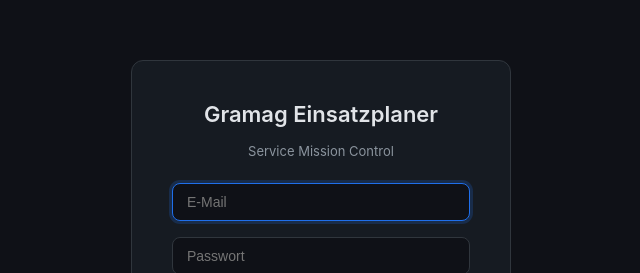
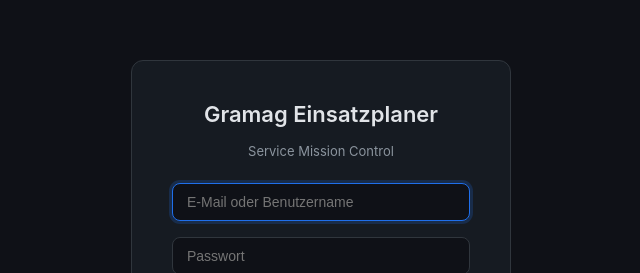
Before and after one commit to softhq-io/gramag, a React (Vite) app in the folder web/: page /einsatzplaner/login in a window 1280 px wide. Shown: the part 155-428 px from the top of the page, without its empty margins (319-959 px from the left). Built offline with nearby package versions, Linux system fonts and the light colour scheme.

Commit message:
Allow legacy usernames on login

```diff
--- a/web/src/i18n/de.json
+++ b/web/src/i18n/de.json
@@ -8,7 +8,7 @@
     "login": "Anmelden",
     "logging_in": "Anmelden...",
     "logout": "Abmelden",
-    "username": "E-Mail",
+    "username": "E-Mail oder Benutzername",
     "email": "E-Mail",
     "password": "Passwort",
     "loginError": "Ungültige Anmeldedaten",
--- a/web/src/i18n/en.json
+++ b/web/src/i18n/en.json
@@ -8,7 +8,7 @@
     "login": "Login",
     "logging_in": "Logging in...",
     "logout": "Logout",
-    "username": "Email",
+    "username": "Email or username",
     "email": "Email",
     "password": "Password",
     "loginError": "Invalid credentials",
--- a/web/src/pages/LoginPage.tsx
+++ b/web/src/pages/LoginPage.tsx
@@ -59,9 +59,11 @@ export function LoginPage() {
           </>
         ) : (
           <>
-            <input type="email" placeholder={t('auth.email')} value={email}
+            <input type="text" name="username" autoComplete="username"
+              placeholder={t('auth.username')} value={email}
               onChange={e => setEmail(e.target.value)} autoFocus required />
-            <input type="password" placeholder={t('auth.password')} value={password}
+            <input type="password" name="password" autoComplete="current-password"
+              placeholder={t('auth.password')} value={password}
               onChange={e => setPassword(e.target.value)} required />
           </>
         )}
```
